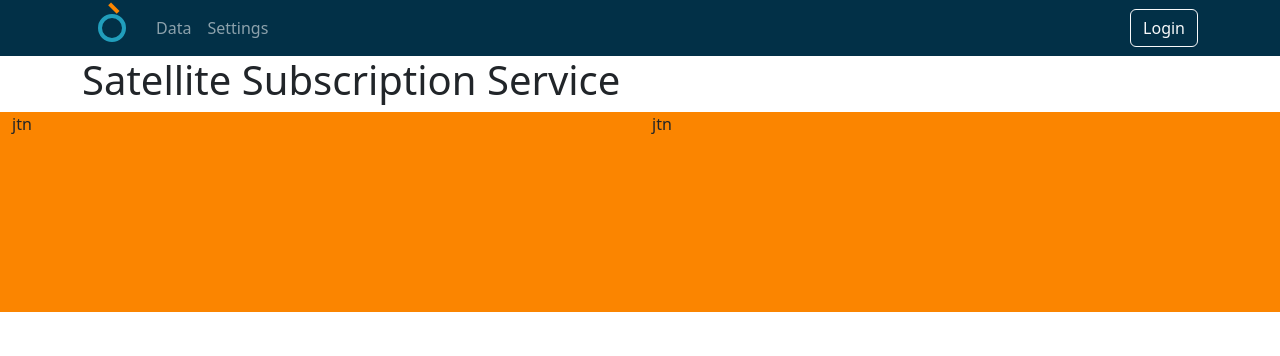
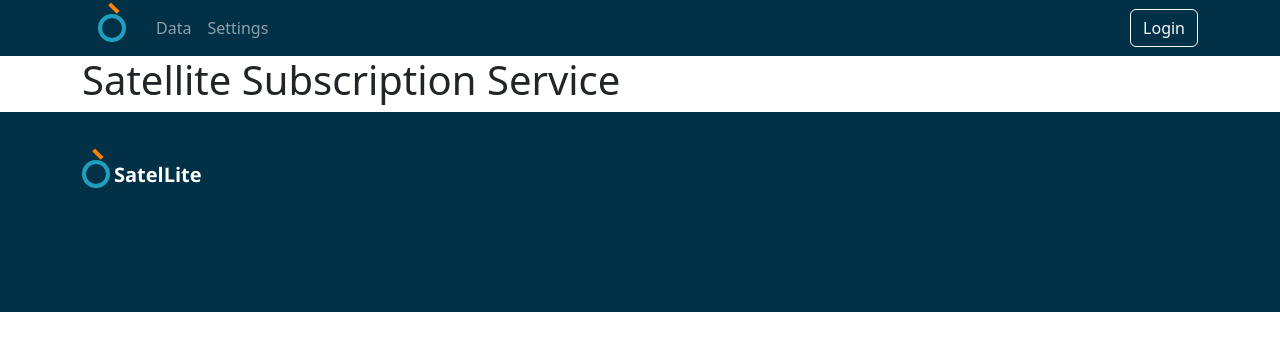
Before and after one commit to AlanenR/satellite-data-subscription-service, a Flask app: page / in a window 1280 px wide. Shown: the top 356 px of the page. Run offline with Flask 3, Linux system fonts and the light colour scheme.

Commit message:
Add logo to Footer

```diff
--- a/static/main.css
+++ b/static/main.css
@@ -9,7 +9,7 @@
 }
 
 #footer {
-  background-color: var(--accent-warm);
+  background-color: var(--secondary-dark);
   min-height: 200px;
 }
 
@@ -71,6 +71,21 @@
 
 /* LOGO
 **********/
+.logo-container {
+  /* Used in the footer */
+  position: relative;
+}
+
+.logo-text {
+  /* Used in the footer */
+  position: absolute;
+  font-size: 20px;
+  font-weight: 700;
+  color: var(--main-light);
+  font-family: "Segoe UI", Tahoma, Geneva, Verdana, sans-serif;
+  top: 0;
+  left: 32px;
+}
 .satellite-logo {
   position: relative;
   display: flex;
--- a/templates/footer.html
+++ b/templates/footer.html
@@ -1,6 +1,17 @@
 <div id="footer" class="container-fluid">
+  <div class="container pt-5 pb-5">
     <div class="row">
-        <div class="col-6">jtn</div>
-        <div class="col-6">jtn</div>
+      <div class="col-6">
+        <div class="logo-container">
+          <div class="satellite-logo">
+            <div class="satellite">
+              <div class="antenna"></div>
+            </div>
+          </div>
+          <span class="logo-text">SatelLite</span>
+        </div>
+      </div>
+      <div class="col-6"></div>
     </div>
+  </div>
 </div>
```
